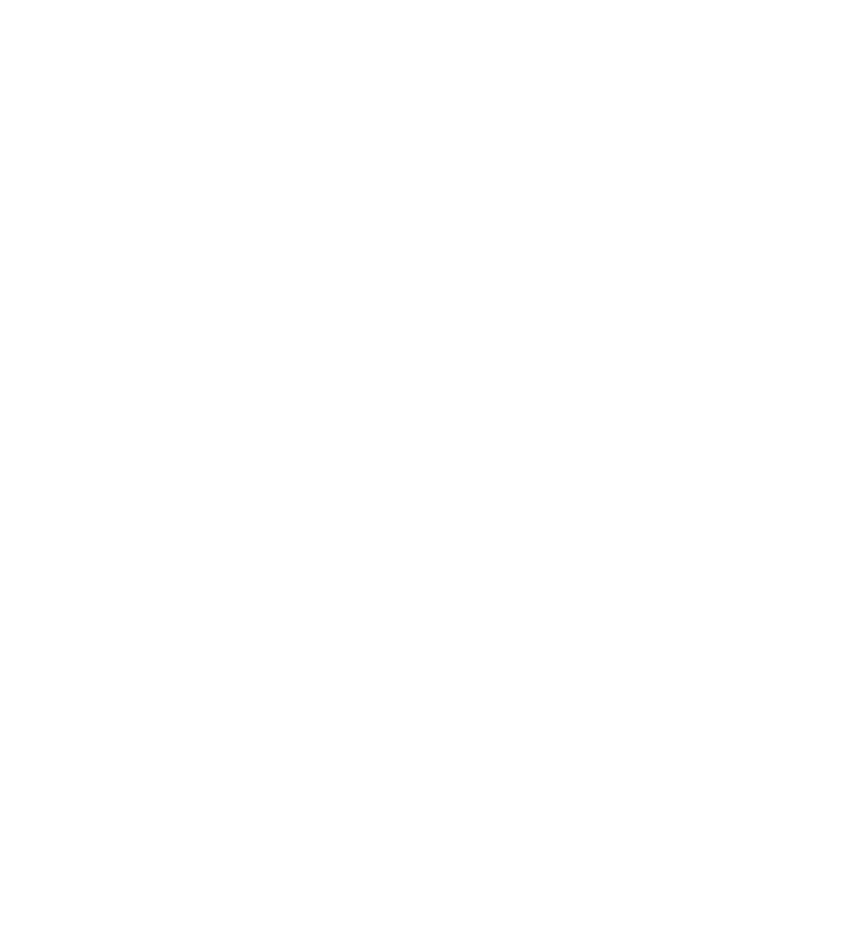
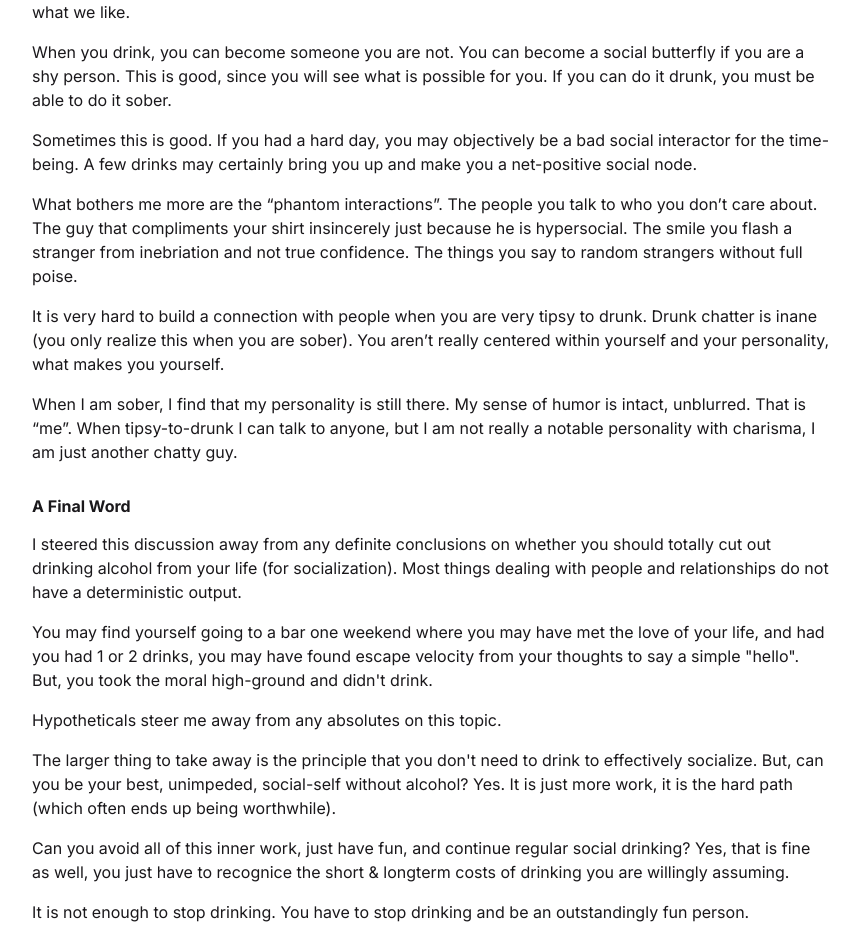
Before and after one commit to bephrem1/bephrem1.github.io, a Next.js app: page /drinking in a window 1280 px wide. Shown: the part 5686-6629 px from the top of the page, without its empty margins (208-1068 px from the left). Before the commit the page ends 5862 px from the top, so only its background shows below. Built offline with nearby package versions, Linux system fonts and the light colour scheme; no server answers.

Commit message:
QuittingSocialDrinking - update

```diff
--- a/src/components/page-segments/quitting-social-drinking/QuittingSocialDrinking.tsx
+++ b/src/components/page-segments/quitting-social-drinking/QuittingSocialDrinking.tsx
@@ -454,6 +454,90 @@
         <Text tag="h5" bold>
           A Different You
         </Text>
+        <Spacer direction="vertical" size={SPACES.GAP.SMALL} />
+        <Text tag="p">
+          Some people quip that they “love their drunk self”. I can agree with this, tweaking it
+          slightly.
+        </Text>
+        <Spacer direction="vertical" size={SPACES.GAP.SMALL} />
+        <Text tag="p">
+          I love a totally socially unimpeded version of myself, unimpeded by vexing social fear &
+          anxiety. This is what we like.
+        </Text>
+        <Spacer direction="vertical" size={SPACES.GAP.SMALL} />
+        <Text tag="p">
+          When you drink, you can become someone you are not. You can become a social butterfly if
+          you are a shy person. This is good, since you will see what is possible for you. If you
+          can do it drunk, you must be able to do it sober.
+        </Text>
+        <Spacer direction="vertical" size={SPACES.GAP.SMALL} />
+        <Text tag="p">
+          Sometimes this is good. If you had a hard day, you may objectively be a bad social
+          interactor for the time-being. A few drinks may certainly bring you up and make you a
+          net-positive social node.
+        </Text>
+        <Spacer direction="vertical" size={SPACES.GAP.SMALL} />
+        <Text tag="p">
+          What bothers me more are the “phantom interactions”. The people you talk to who you don’t
+          care about. The guy that compliments your shirt insincerely just because he is
+          hypersocial. The smile you flash a stranger from inebriation and not true confidence. The
+          things you say to random strangers without full poise.
+        </Text>
+        <Spacer direction="vertical" size={SPACES.GAP.SMALL} />
+        <Text tag="p">
+          It is very hard to build a connection with people when you are very tipsy to drunk. Drunk
+          chatter is inane (you only realize this when you are sober). You aren’t really centered
+          within yourself and your personality, what makes you yourself.
+        </Text>
+        <Spacer direction="vertical" size={SPACES.GAP.SMALL} />
+        <Text tag="p">
+          When I am sober, I find that my personality is still there. My sense of humor is intact,
+          unblurred. That is “me”. When tipsy-to-drunk I can talk to anyone, but I am not really a
+          notable personality with charisma, I am just another chatty guy.
+        </Text>
+        <Spacer direction="vertical" size={SPACES.GAP.MEDIUM} />
+
+        <Text tag="h6" bold>
+          A Final Word
+        </Text>
+        <Spacer direction="vertical" size={SPACES.GAP.SMALL} />
+        <Text tag="p">
+          I steered this discussion away from any definite conclusions on whether you should totally
+          cut out drinking alcohol from your life (for socialization). Most things dealing with
+          people and relationships do not have a deterministic output.
+        </Text>
+        <Spacer direction="vertical" size={SPACES.GAP.SMALL} />
+        <Text tag="p">
+          You may find yourself going to a bar one weekend where you may have met the love of your
+          life, and had you had 1 or 2 drinks, you may have found escape velocity from your thoughts
+          to say a simple "hello". But, you took the moral high-ground and didn't drink.
+        </Text>
+        <Spacer direction="vertical" size={SPACES.GAP.SMALL} />
+        <Text tag="p">Hypotheticals steer me away from any absolutes on this topic.</Text>
+        <Spacer direction="vertical" size={SPACES.GAP.SMALL} />
+        <Text tag="p">
+          The larger thing to take away is the principle that you don't need to drink to effectively
+          socialize. But, can you be your best, unimpeded, social-self without alcohol? Yes. It is
+          just more work, it is the hard path (which often ends up being worthwhile).
+        </Text>
+        <Spacer direction="vertical" size={SPACES.GAP.SMALL} />
+        <Text tag="p">
+          Can you avoid all of this inner work, just have fun, and continue regular social drinking?
+          Yes, that is fine as well, you just have to recognice the short & longterm costs of
+          drinking you are willingly assuming.
+        </Text>
+        <Spacer direction="vertical" size={SPACES.GAP.SMALL} />
+        <Text tag="p">
+          It is not enough to stop drinking. You have to stop drinking and be an outstandingly fun
+          person.
+        </Text>
+        <Spacer direction="vertical" size={SPACES.GAP.SMALL} />
+        <Text tag="p">If you can do that, you have won.</Text>
+        <Spacer direction="vertical" size={SPACES.GAP.MEDIUM} />
+
+        <Text tag="p" bold>
+          🍻
+        </Text>
       </StandardLayout>
     </React.Fragment>
   );
```
